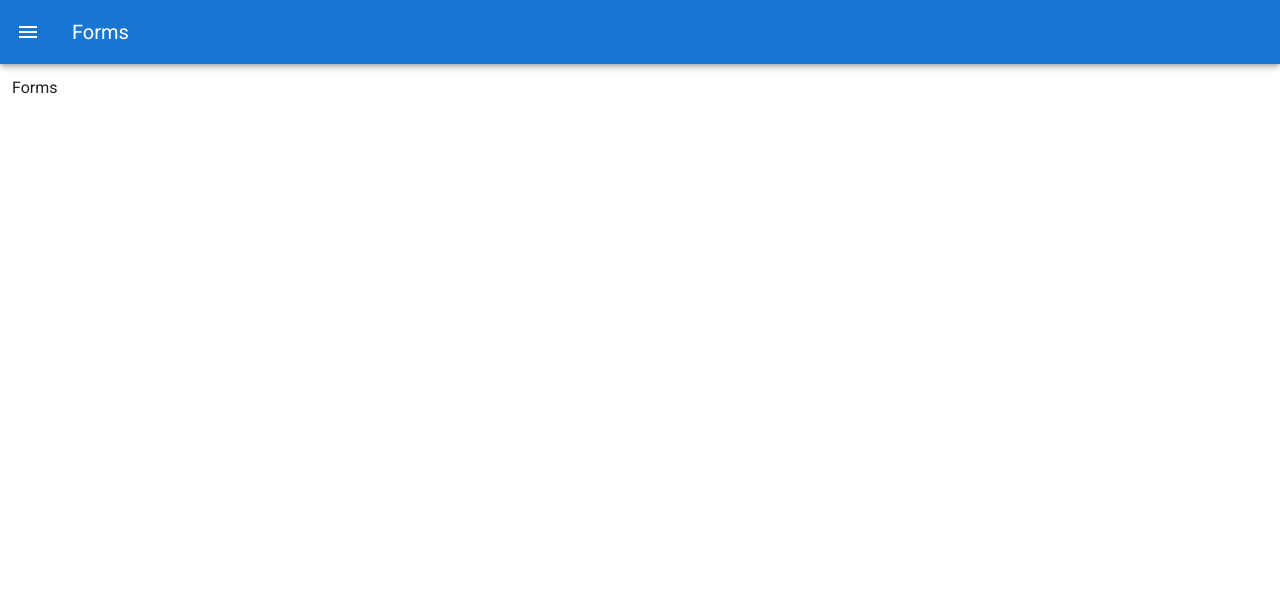
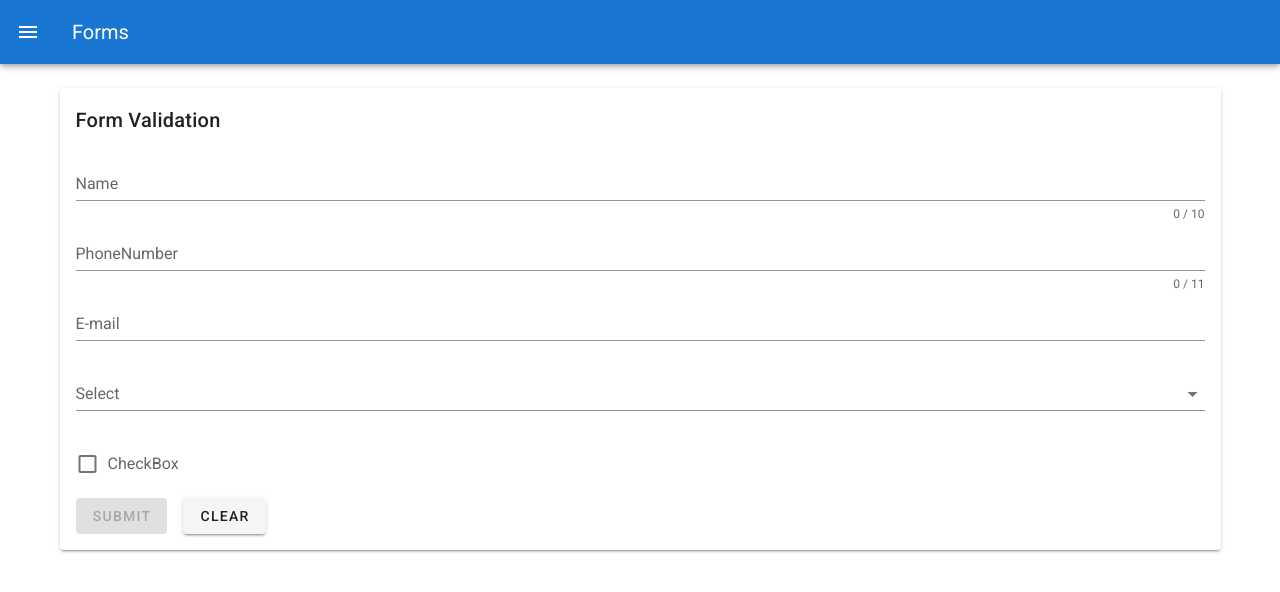
Before and after one commit to riley909/vue-webgame, a Vue app: page /forms in a window 1280 px wide. Shown: the top 592 px of the page. Built offline with nearby package versions, Linux system fonts and the light colour scheme.

Commit message:
form-validator

```diff
--- a/src/views/Forms.vue
+++ b/src/views/Forms.vue
@@ -1,10 +1,99 @@
 <template>
-  <div>Forms</div>
+  <v-container>
+    <v-card>
+      <v-card-title> Form Validation </v-card-title>
+      <v-card-text>
+        <validation-observer ref="observer" v-slot="{ invalid }">
+          <v-form @submit.prevent="submit">
+            <validation-provider v-slot="{ errors }" name="Name" rules="required|max:10">
+              <v-text-field v-model="name" label="Name" :error-messages="errors" :counter="10" />
+            </validation-provider>
+
+            <validation-provider
+              v-slot="{ errors }"
+              name="PhoneNumber"
+              :rules="{ required: true, numeric: true, digits: 11 }"
+            >
+              <v-text-field v-model="phoneNumber" label="PhoneNumber" :error-messages="errors" :counter="11" />
+            </validation-provider>
+
+            <validation-provider v-slot="{ errors }" name="E-mail" :rules="{ required: true, email: true }">
+              <v-text-field v-model="email" label="E-mail" :error-messages="errors" />
+            </validation-provider>
+
+            <validation-provider v-slot="{ errors }" name="Select" :rules="{ required: true }">
+              <v-select v-model="select" label="Select" :items="items" :error-messages="errors" />
+            </validation-provider>
+
+            <validation-provider v-slot="{ errors }" name="CheckBox" :rules="{ required: true }">
+              <v-checkbox v-model="checkbox" label="CheckBox" value="1" :error-messages="errors" />
+            </validation-provider>
+
+            <v-btn class="mr-4" color="primary" type="submit" :disabled="invalid">Submit</v-btn>
+            <v-btn>Clear</v-btn>
+          </v-form>
+        </validation-observer>
+      </v-card-text>
+    </v-card>
+  </v-container>
 </template>
 
 <script>
+import { extend, ValidationObserver, ValidationProvider } from 'vee-validate';
+import { max, required, numeric, digits, email } from 'vee-validate/dist/rules';
+extend('max', {
+  ...max,
+  message: '{_field_}는 {length}자를 초과할 수 없습니다.',
+});
+
+extend('required', {
+  ...required,
+  message: '{_field_}는 필수값 입니다.',
+});
+extend('numeric', {
+  ...numeric,
+  message: '{_field_} 필드는 숫자로만 구성되어야 합니다.',
+});
+extend('digits', {
+  ...digits,
+  message: '{_field_} 필드는 {length} 자리여야 합니다.',
+});
+extend('email', {
+  ...email,
+  message: '잘못 입력된 이메일 주소 입니다.',
+});
 export default {
   name: 'Forms',
+  components: {
+    ValidationObserver,
+    ValidationProvider,
+  },
+  data: () => ({
+    name: null,
+    phoneNumber: null,
+    email: null,
+    select: null,
+    checkbox: null,
+    items: [
+      { text: '아이템1', value: 1 },
+      { text: '아이템2', value: 2 },
+      { text: '아이템3', value: 3 },
+    ],
+  }),
+  methods: {
+    submit() {
+      this.$refs.observer.validate().then((result) => {
+        console.log('result', result);
+      });
+    },
+    clear() {
+      this.name = null;
+      this.phoneNumber = null;
+      this.email = null;
+      this.select = null;
+      this.checkbox = null;
+    },
+  },
 };
 </script>
 
```
